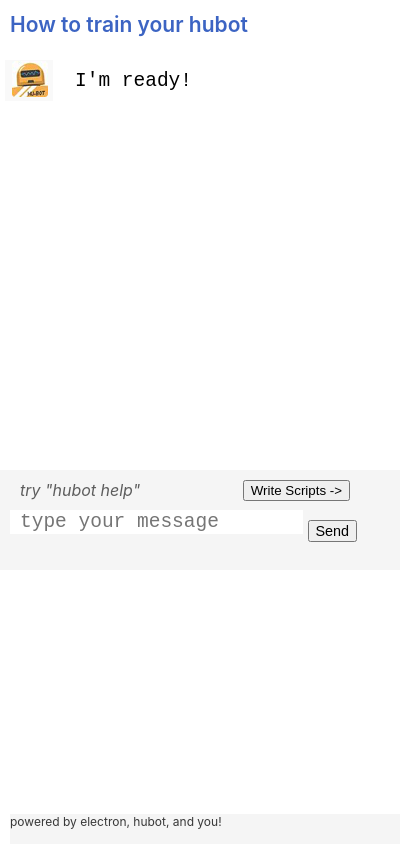
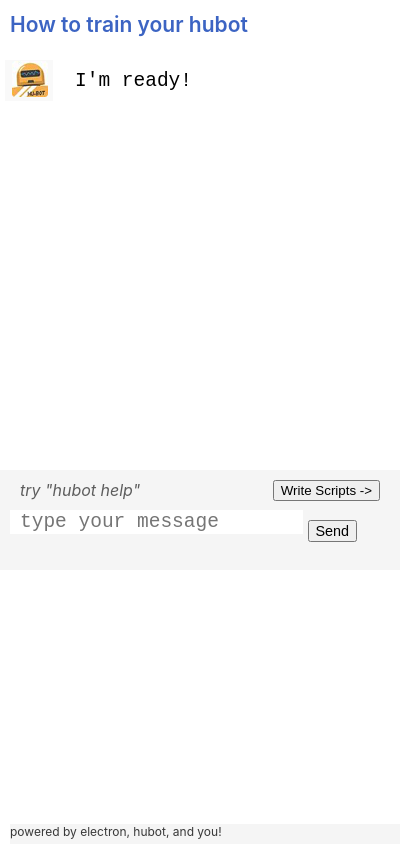
Before and after one commit to saraford/train-your-hubot, an Electron app: page index.html in a window 400 px wide. Drawn offline with nearby package versions, Linux system fonts and the light colour scheme; no server answers.

Commit message:
finishing touches

```diff
--- a/index.css
+++ b/index.css
@@ -47,7 +47,7 @@
   position: absolute;
   bottom: 0px;
   width: 100%;
-  height: 30px;
+  height: 20px;
   left: 0px;
 }
 
@@ -102,7 +102,7 @@
 #scripts-button {
   position: absolute;
   top: 10px;
-  right: 50px;
+  right: 20px;
 }
 
 #input-area {
--- a/renderer.js
+++ b/renderer.js
@@ -279,7 +279,7 @@
     // if showing, hide
     willShowScripts = false;
     $('#right-section').hide();
-    $('#scripts-button').html('show scripts ->');
+    $('#scripts-button').html('write scripts ->');
     ipcRenderer.send('resizeMainForScripts', 400, 600);
   } else {
     // if not visible, show
```
